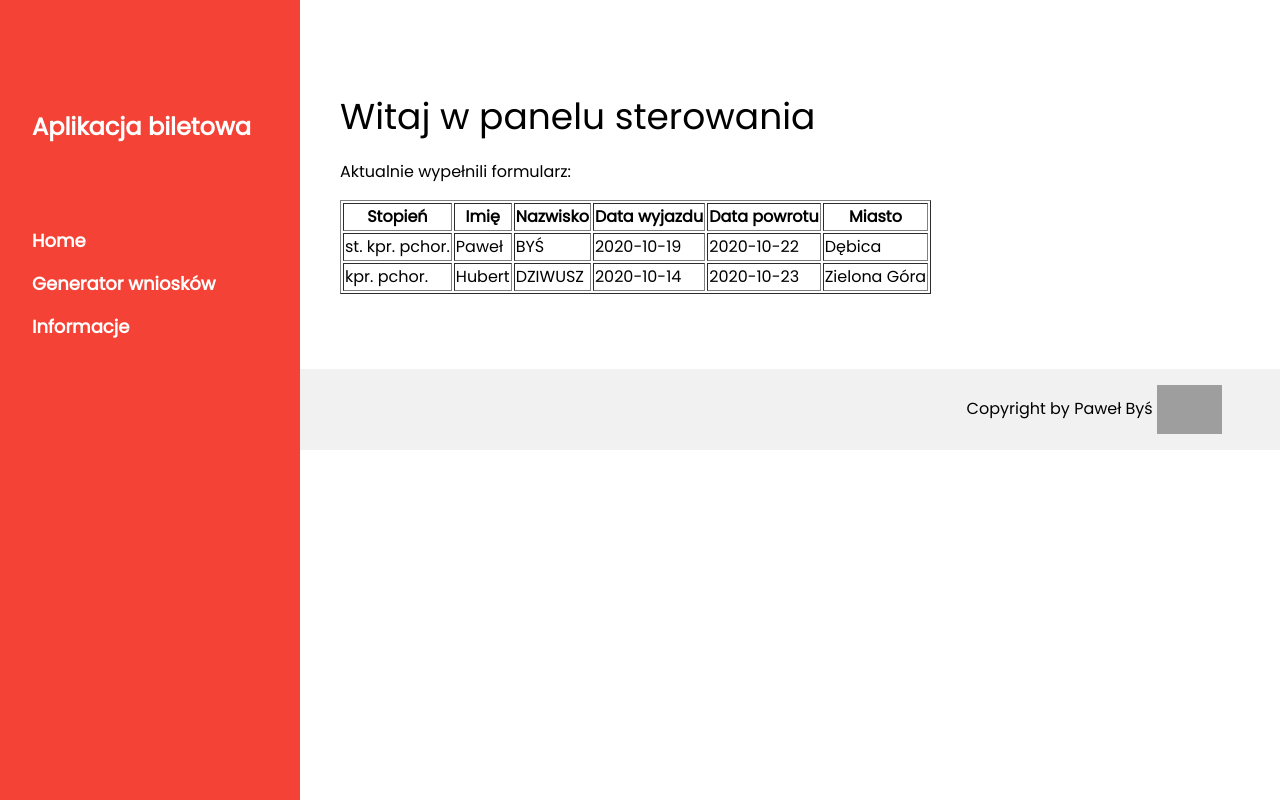
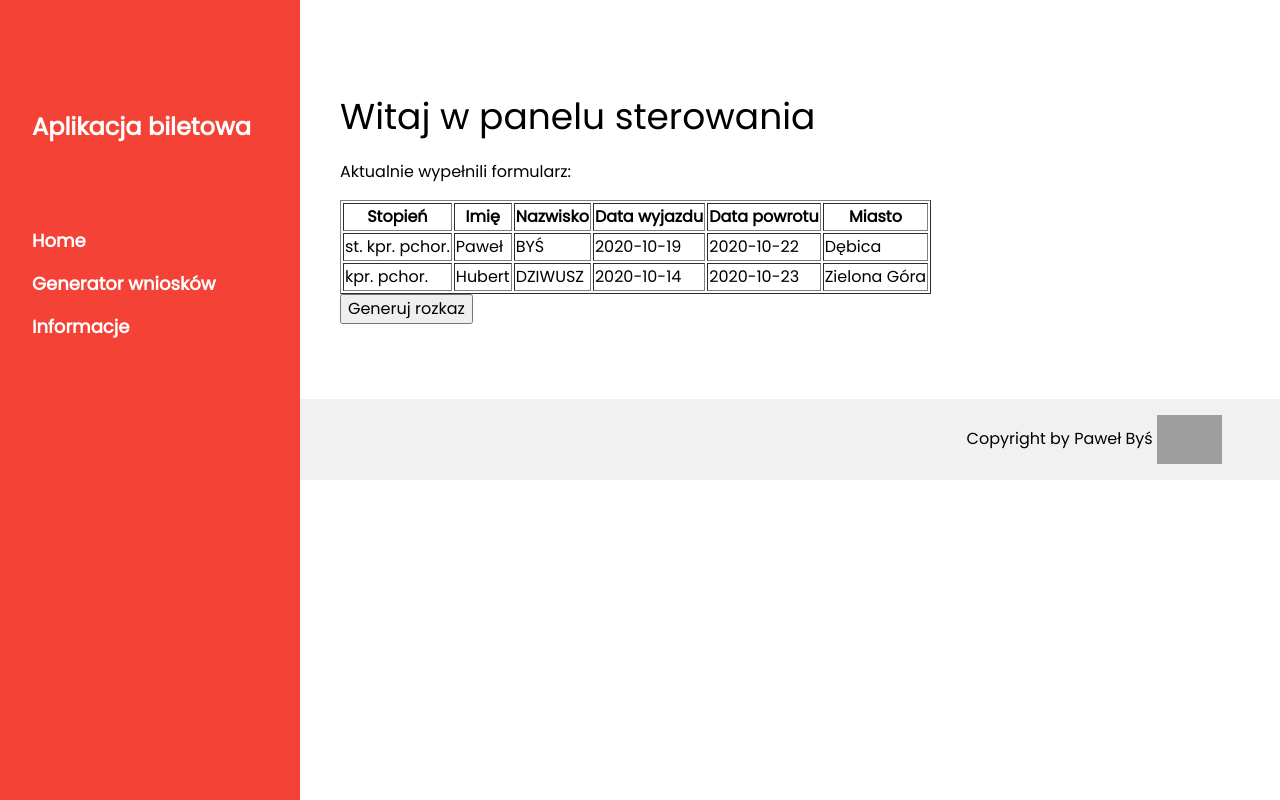
Before and after one commit to PawelBys/Biletomat, a Django app: page /panel/ in a window 1280 px wide. Run offline with Django 3.2, Linux system fonts and the light colour scheme; data comes from the database, SQL or seed files in the repository; some libraries are stand-ins or nearby versions; grey boxes are pictures that could not be loaded.

Commit message:
dziala generowanie tabeli

```diff
--- a/Biletomat/urls.py
+++ b/Biletomat/urls.py
@@ -15,7 +15,8 @@ Including another URLconf
 """
 from django.contrib import admin
 from django.urls import include, path
-from generator.views import home_view, panel, generuj, info
+
+from generator.views import home_view, panel, generuj, info, rozkaz
 # tutaj dodaje się kolejne "widoki" - podstrony, trzeba je mieć w pliku views jako funkcję
 urlpatterns = [
     path('home/', home_view, name='home_view'),
@@ -23,5 +24,6 @@ urlpatterns = [
     path('panel/', panel, name='panel'),
     path('admin/', admin.site.urls),
     path('generuj/', generuj, name='generuj'),
-    path('info/', info, name='info')
+    path('info/', info, name='info'),
+    path('rozkaz/', rozkaz, name='download_rozkaz'),
 ]
--- a/generator/views.py
+++ b/generator/views.py
@@ -1,10 +1,12 @@
 import os
-from datetime import timedelta
+from datetime import timedelta, date
 
 from django.core.exceptions import ValidationError
 from django.shortcuts import render
 from django.http import HttpResponse
 from django.utils.dateparse import parse_date
+from docx import Document
+
 from generator.models import Dane
 from .forms import BiletForm
 from docxtpl import DocxTemplate
@@ -73,6 +75,7 @@ def generuj(request):
                         'powrot':request.POST.get('tam_z_powrotem'),
 
                        }
+        #tworzenie obiektu bazy danych
         q = Dane.objects.filter(imie=imie, nazwisko=nazwisko)
         if q.exists():  # jeśli obiekt istnieje, zaktualizuj jego dane
             dana = Dane.objects.get(imie=imie)
@@ -87,6 +90,7 @@ def generuj(request):
         doc.render(context)
         doc.save(generated_doc)
 
+        # download
         response = HttpResponse(open(generated_doc, 'rb').read())
         response['Content-Type'] = 'text/plain'
         response['Content-Disposition'] = 'attachment; filename=pobrane.docx'
@@ -108,3 +112,40 @@ def panel(request, *args, **kwargs):
         "lista": queryset,
     }
     return render(request, "panel.html", context)
+
+def rozkaz(request):
+    queryset = Dane.objects.values_list('stopien', 'imie', 'nazwisko', 'data_wyjazdu', 'data_powrotu', 'miasto') # ogranicz to do wpisów z ostatnich 3 dni
+    THIS_FOLDER = os.path.dirname(os.path.abspath(__file__))
+    generated_rozkaz = os.path.join(THIS_FOLDER, os.pardir, 'demo.docx')
+    document = Document()
+    table = document.add_table(rows=0, cols=7)
+    lp = 1
+    for stopien, imie, nazwisko, data_wyjazdu, data_przyjazdu, miasto in queryset:
+        # formatowanie daty
+        data = 'w dn. '
+        if str(data_przyjazdu)[5:7] == str(data_wyjazdu)[5:7]:
+            data += str(data_wyjazdu)[8:10] + ' - '
+        else:
+            data += str(data_wyjazdu)[8:10] + '.' + str(data_wyjazdu)[5:7] + ' - '
+        data += str(data_przyjazdu)[8:10] + '.' + str(data_wyjazdu)[5:7] + '.' + str(data_wyjazdu)[0:4]
+
+        komorki = table.add_row().cells
+        komorki[0].text = str(lp)
+        komorki[1].text = stopien
+        komorki[2].text = imie
+        komorki[3].text = nazwisko
+        komorki[4].text = data
+        komorki[5].text = 'do m.'
+        komorki[6].text = miasto
+        lp += 1
+
+
+
+
+
+    #download
+    document.save('demo.docx')
+    response = HttpResponse(open(generated_rozkaz, 'rb').read())
+    response['Content-Type'] = 'text/plain'
+    response['Content-Disposition'] = 'attachment; filename=rozkaz.docx'
+    return response
--- a/templates/panel.html
+++ b/templates/panel.html
@@ -34,7 +34,10 @@
     {% endfor %}
 
 </table>
-
+<form action="{% url 'download_rozkaz' %}" method="POST">
+    {% csrf_token %}
+    <button type="submit">Generuj rozkaz</button>
+</form>
 
 </p>
 
```
Also changed, not shown: 1 other file.
